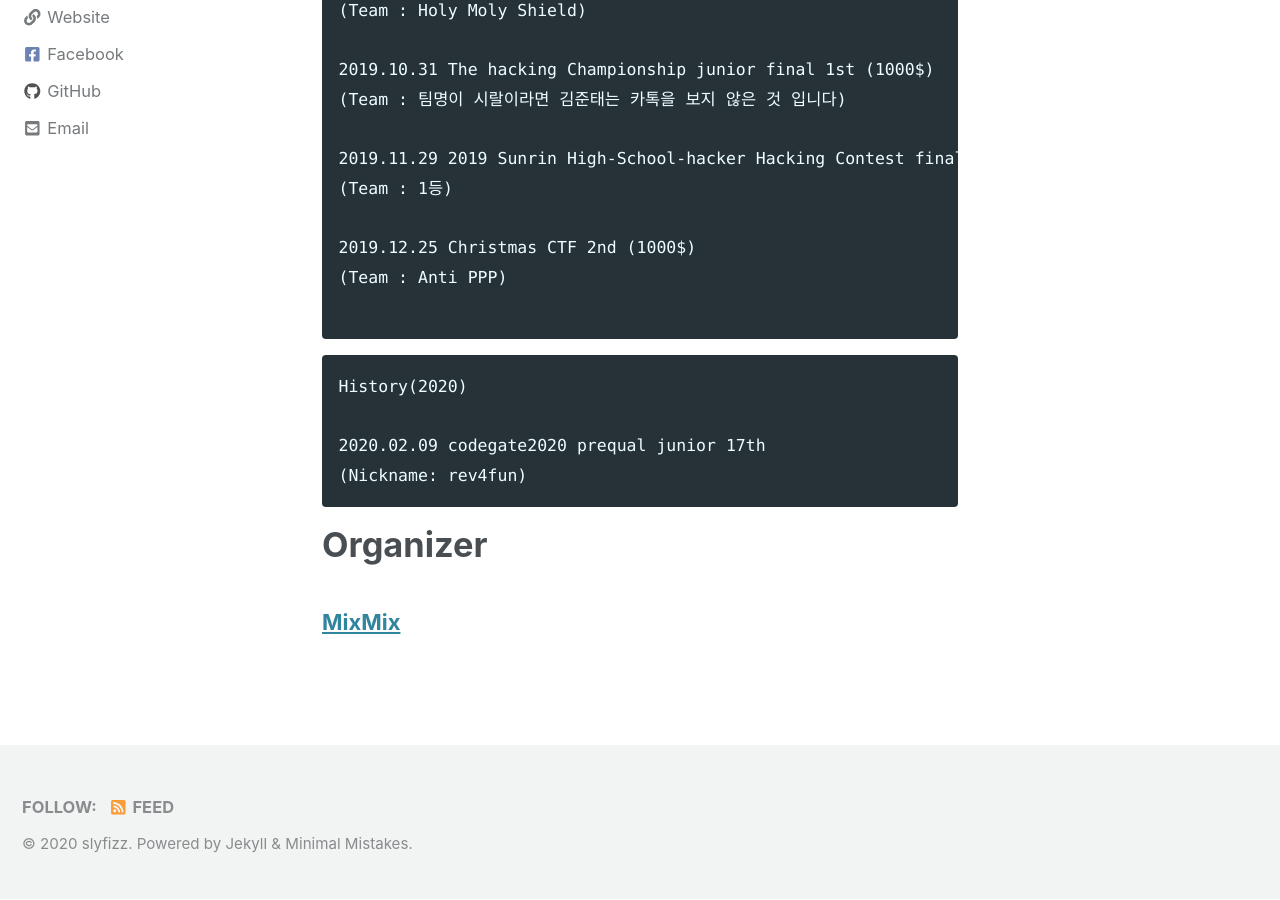
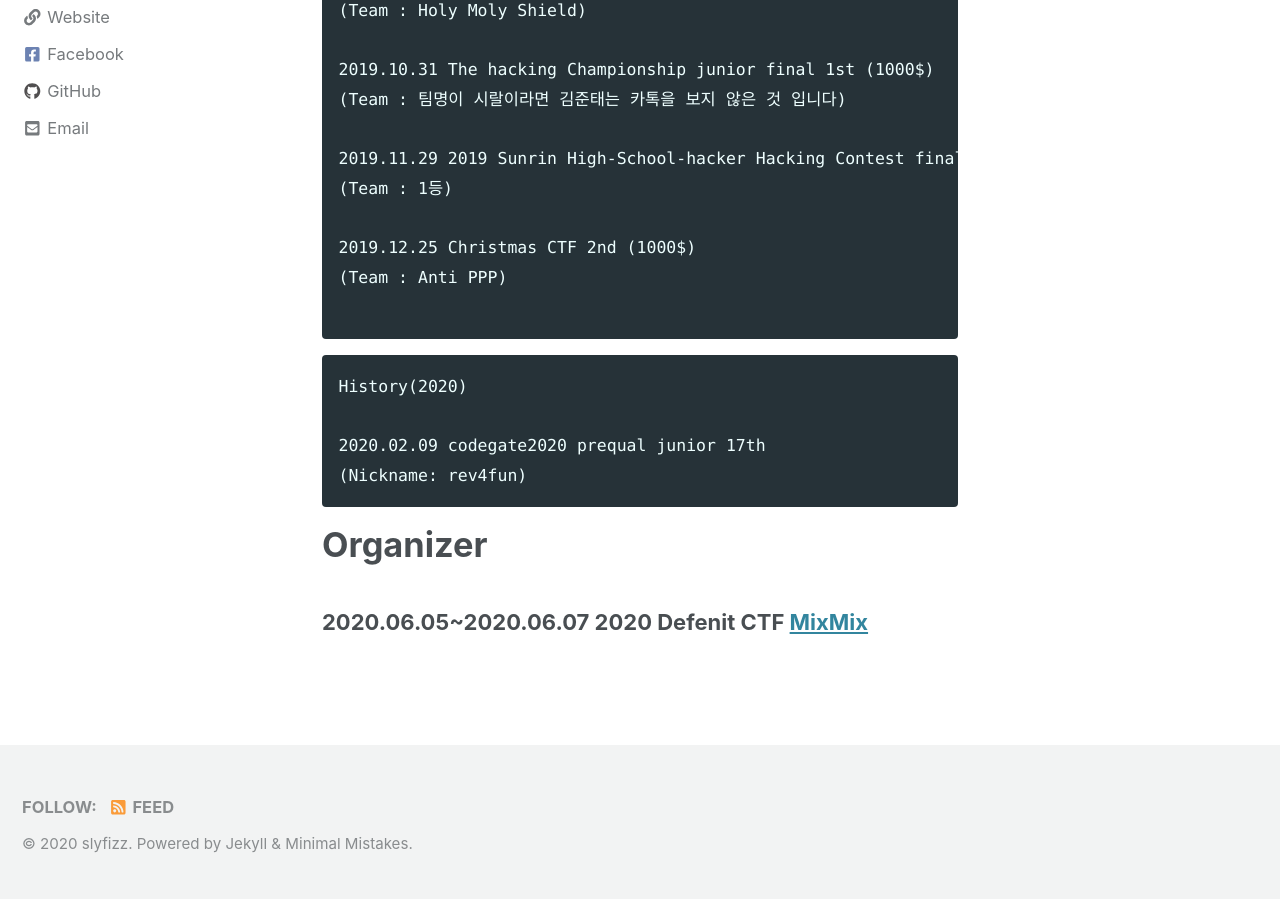
Before and after one commit to slyfizz3/slyfizz3.github.io, a Jekyll site: the page built from _pages/about.md, in a window 1280 px wide and 900 px high, scrolled down 1153 px. Built offline with Jekyll 4.4.1, drawn with Linux system fonts in a browser that asks for light colours; cached includes are drawn as plain includes; nearby versions of some CDN libraries.

Commit message:
Update about.md

```diff
--- a/_pages/about.md
+++ b/_pages/about.md
@@ -60,4 +60,4 @@ History(2020)
 
 
 # Organizer
-### [MixMix](https://github.com/slyfizz3/Make-challenges/tree/master/2020DefenitCTF/MixMix)
+### 2020.06.05~2020.06.07 2020 Defenit CTF [MixMix](https://github.com/slyfizz3/Make-challenges/tree/master/2020DefenitCTF/MixMix)
```
